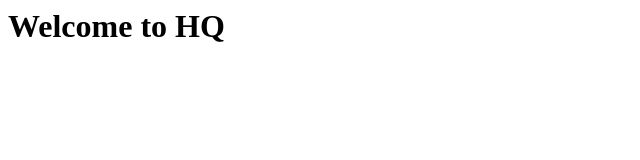
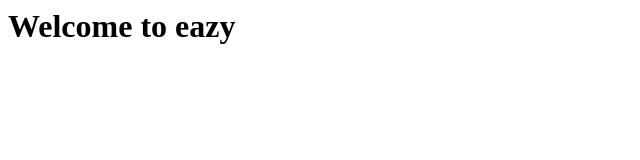
Before and after one commit to yonatanbetito/Conflict_Practice, a plain HTML site: page index.html in a window 1280 px wide. Shown: the full height of the page, 0-640 px from the left. Drawn offline with Linux system fonts and the light colour scheme.

Commit message:
text chaned #3

```diff
--- a/index.html
+++ b/index.html
@@ -1 +1 @@
-<h1 id="hero-title">Welcome to HQ</h1>
+<h1 id="hero-title">Welcome to eazy</h1>
```
